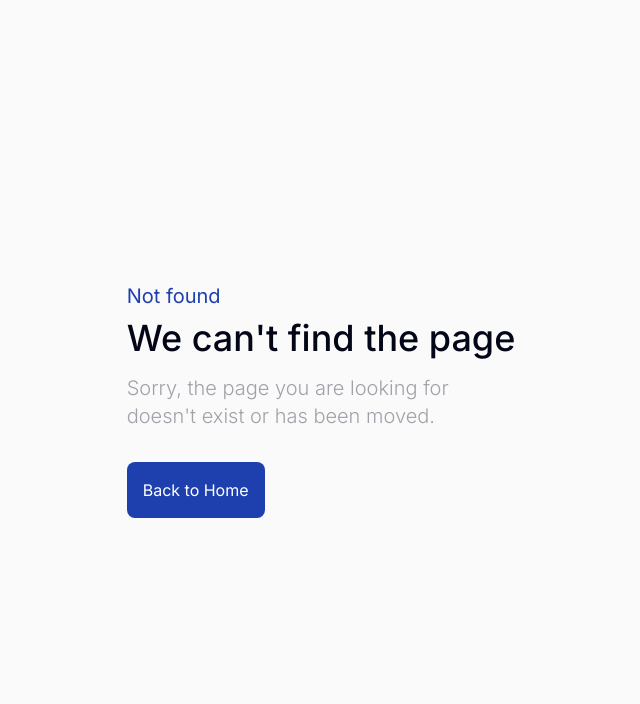
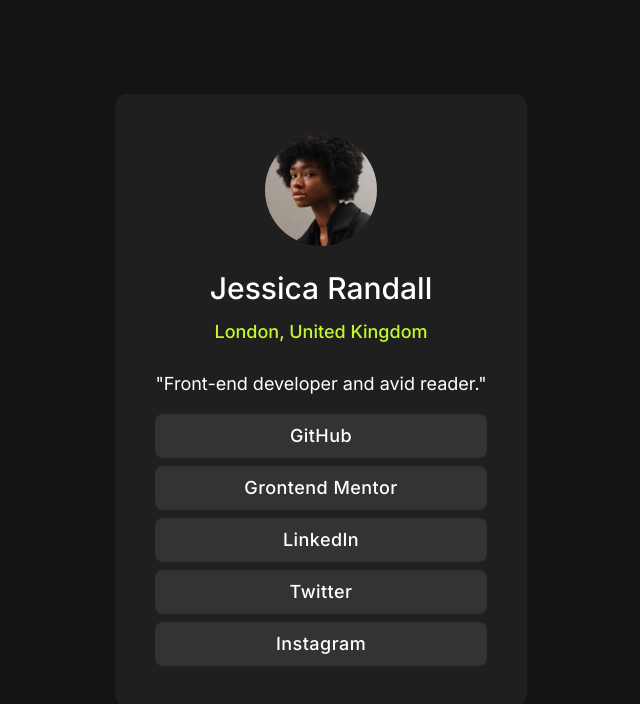
Before and after one commit to manjunathagee/Great_Frontend_Daily, a Next.js app: page /frontend-mentor/day-03-social_profile_link in a window 1280 px wide. Before the commit this address had no page. Shown: the top 704 px of the page, without its empty margins (319-959 px from the left). Built offline with nearby package versions, Linux system fonts and the light colour scheme.

Commit message:
Social Profile Link

```diff
--- /dev/null
+++ b/app/frontend-mentor/day-03-social_profile_link/page.tsx
@@ -0,0 +1,48 @@
+/* eslint-disable react/no-unescaped-entities */
+/* eslint-disable @next/next/no-img-element */
+import React from "react";
+
+const social_profile_link = () => {
+  return (
+    <main className="h-dvh flex items-center justify-center bg-[hsl(0,0%,8%)]">
+      <article className="text-[hsl(0,0%,100%)] bg-[hsl(0,0%,12%)] rounded-xl flex flex-col gap-6 items-center p-10">
+        <img
+          src="/images/frontend-mentor/social-profile-link/avatar-jessica.jpeg"
+          alt="Social Profile Picture"
+          className="h-28 w-28 rounded-full"
+        />
+        <div className="flex items-center flex-col gap-3 font-medium">
+          <h1 className="text-3xl">Jessica Randall</h1>
+          <span className="text-lg text-[hsl(75,94%,57%)]">
+            London, United Kingdom
+          </span>
+        </div>
+        <section className="flex flex-col gap-4 items-center">
+          <span className="text-lg">
+            "Front-end developer and avid reader."
+          </span>
+
+          <div className="flex flex-col gap-2 items-stretch justify-stretch align-middle w-full">
+            <button className="py-2 rounded-lg hover:bg-[hsl(75,94%,57%)] hover:text-black bg-[hsl(0,0%,20%)] font-medium text-lg tracking-wide">
+              GitHub
+            </button>
+            <button className="py-2 rounded-lg hover:bg-[hsl(75,94%,57%)] hover:text-black bg-[hsl(0,0%,20%)] font-medium text-lg tracking-wide">
+              Grontend Mentor
+            </button>
+            <button className="py-2 rounded-lg hover:bg-[hsl(75,94%,57%)] hover:text-black bg-[hsl(0,0%,20%)] font-medium text-lg tracking-wide">
+              LinkedIn
+            </button>
+            <button className="py-2 rounded-lg hover:bg-[hsl(75,94%,57%)] hover:text-black bg-[hsl(0,0%,20%)] font-medium text-lg tracking-wide">
+              Twitter
+            </button>
+            <button className="py-2 rounded-lg hover:bg-[hsl(75,94%,57%)] hover:text-black bg-[hsl(0,0%,20%)] font-medium text-lg tracking-wide">
+              Instagram
+            </button>
+          </div>
+        </section>
+      </article>
+    </main>
+  );
+};
+
+export default social_profile_link;
--- a/app/frontend-mentor/page.tsx
+++ b/app/frontend-mentor/page.tsx
@@ -15,6 +15,11 @@
     id: 2,
     title: "Day-02 Blog preview card",
     link: "/frontend-mentor/day-02-blog_preview_card",
+  },
+  {
+    id: 3,
+    title: "Day-03 Social Profile Links",
+    link: "/frontend-mentor/day-03-social_profile_link",
   },
 ];
 
```
Also changed, not shown: public/images/frontend-mentor/social-profile-link/avatar-jessica.jpeg (added).
